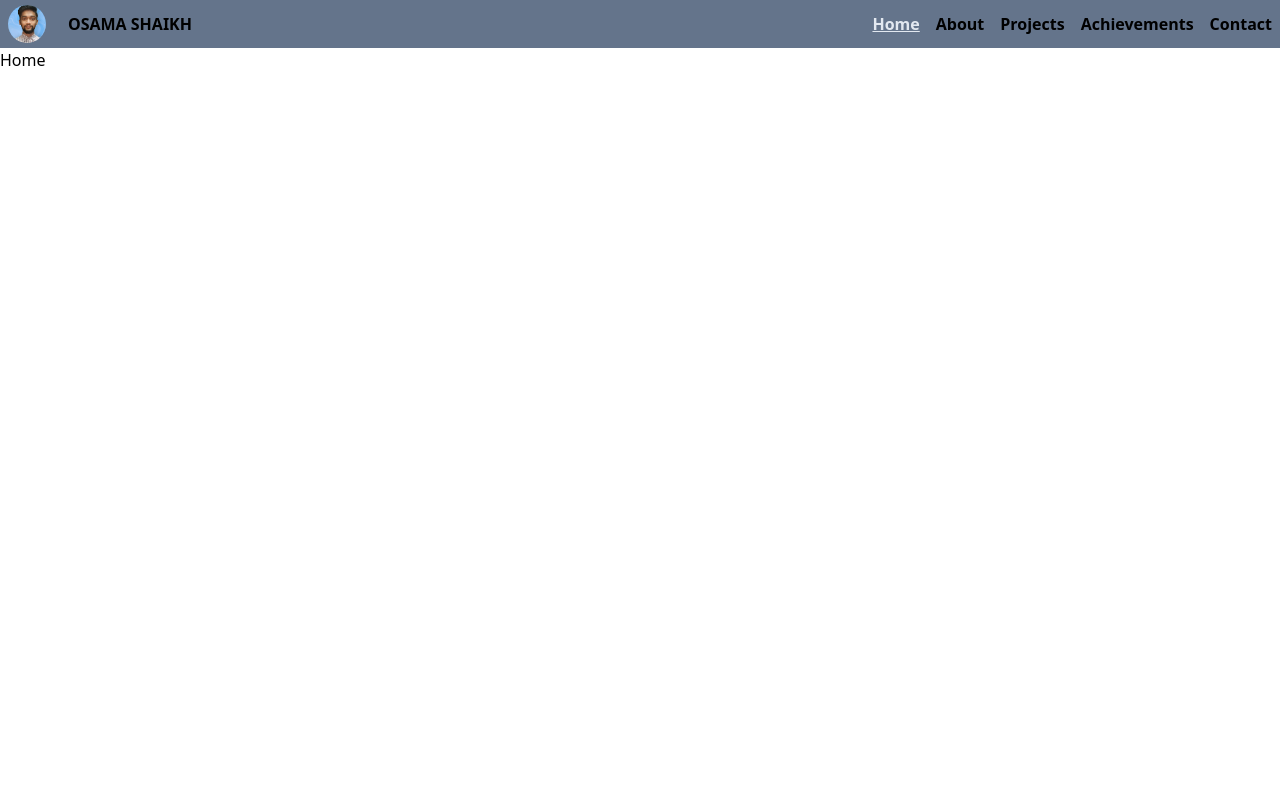
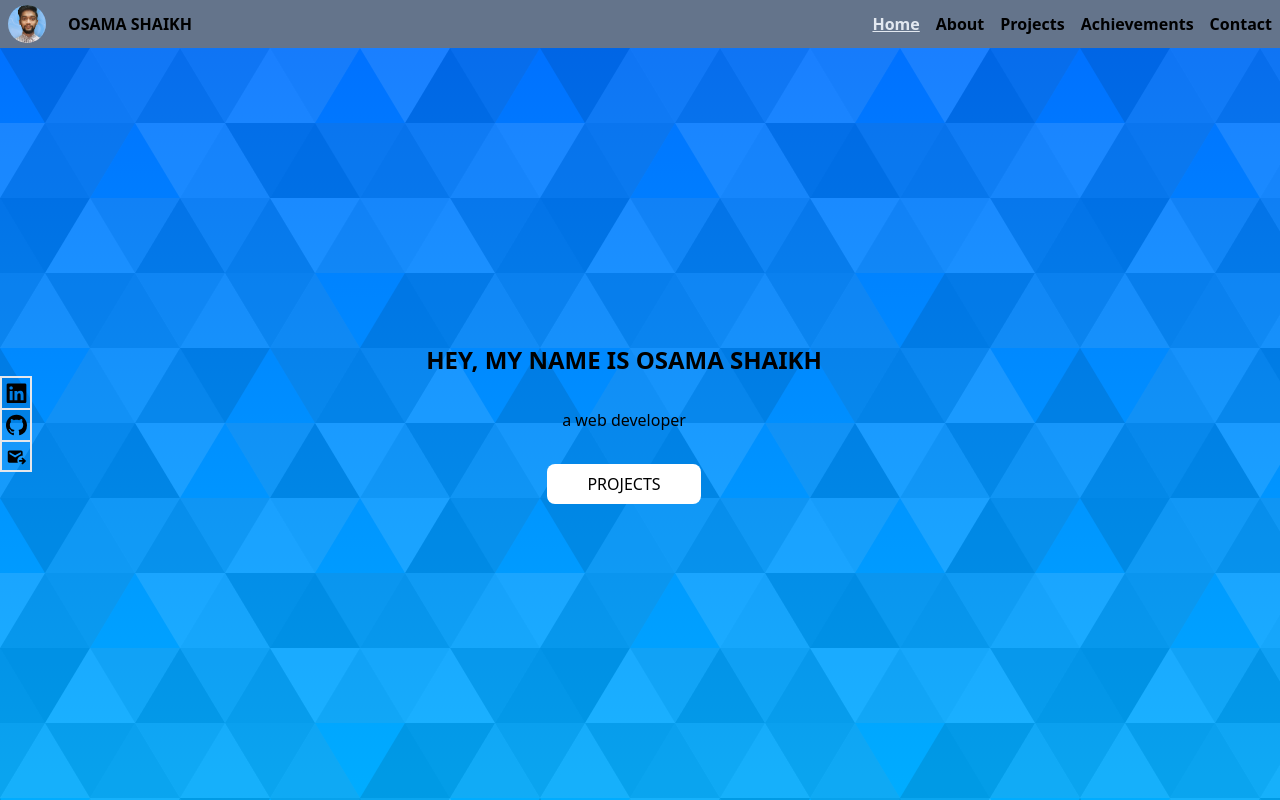
Before and after one commit to OSAMA478/05-react-portfolio, a React (Create React App) app: page /home in a window 1280 px wide. Built offline with nearby package versions, Linux system fonts and the light colour scheme.

Commit message:
✨ feat: home section

```diff
--- /dev/null
+++ b/src/Components/UI/Card.js
@@ -0,0 +1,8 @@
+import React from "react";
+
+const Card = (props) => {
+	const classes = ` rounded bg-[#0062B9] ${props.className}`;
+	return <div className={classes}>{props.children}</div>;
+};
+
+export default Card;
--- a/src/Components/pages/Home.js
+++ b/src/Components/pages/Home.js
@@ -1,7 +1,61 @@
 import React from "react";
-
+import { Link } from "react-router-dom";
+import backgroundSvg from "../../img/subtle-prism.svg";
+import Card from "../UI/Card";
+import { FaLinkedin } from "react-icons/fa";
+import { BsGithub } from "react-icons/bs";
+import { MdOutgoingMail } from "react-icons/md";
 const Home = () => {
-	return <h1>Home</h1>;
+	const centerWithFlex = "flex items-center justify-center";
+	return (
+		<div className={`h-[calc(100vh-3rem)] relative bg-slate-800 `}>
+			<img
+				className="absolute w-full h-[calc(100vh-3rem)] "
+				src={backgroundSvg}
+				alt="background svg"
+			/>
+			<div className="absolute flex justify-between w-full -translate-y-1/2 top-1/2">
+				<div className="flex flex-col justify-center w-8 h-64 ">
+					<a
+						href="https://www.linkedin.com/in/osama-shaikh-790b6a118"
+						className={`${centerWithFlex} border-2 border-b-0 aspect-square`}
+					>
+						<div className={`${centerWithFlex} w-3/4 h-3/4`}>
+							<FaLinkedin className="w-full h-full" />
+						</div>
+					</a>
+					<a
+						href="https://github.com/OSAMA478"
+						className={`${centerWithFlex} border-2 border-b-0 aspect-square`}
+					>
+						<div className={`${centerWithFlex} w-3/4 h-3/4`}>
+							<BsGithub className="w-full h-full" />
+						</div>
+					</a>
+					<a
+						href="mailto:shaikhosama478@gmail.com"
+						className={`${centerWithFlex} border-2 aspect-square`}
+					>
+						<div className={`${centerWithFlex} w-3/4 h-3/4`}>
+							<MdOutgoingMail className="w-full h-full" />
+						</div>
+					</a>
+				</div>
+				<div className={`${centerWithFlex} flex-col w-1/2 h-64 gap-8`}>
+					<h1 className="text-2xl font-bold text-center ">
+						HEY, MY NAME IS OSAMA SHAIKH
+					</h1>
+					<p className="">a web developer</p>
+					<Link to="/projects">
+						<Card className="p-2 text-center bg-white rounded-lg ">
+							<p className="px-8 ">PROJECTS</p>
+						</Card>
+					</Link>
+				</div>
+				<div className="w-16 h-64"></div>
+			</div>
+		</div>
+	);
 };
 
 export default Home;
```
Also changed, not shown: src/img/subtle-prism.svg (added).
